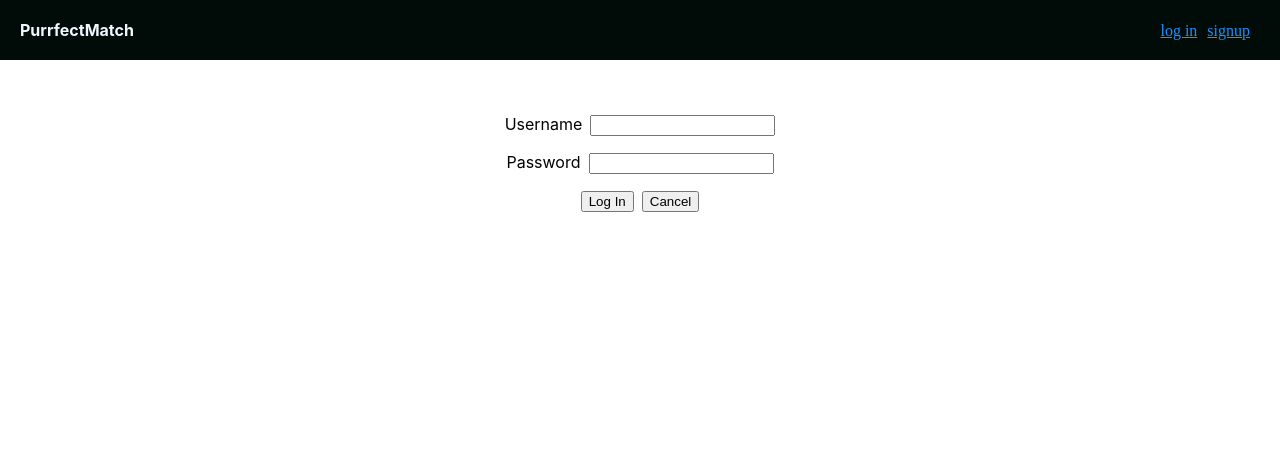
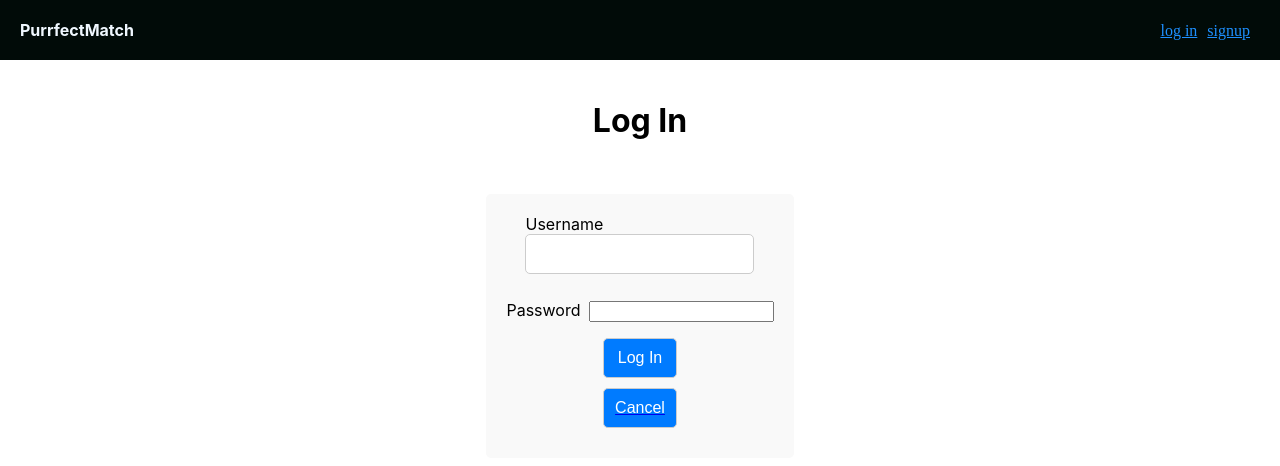
Before and after one commit to makeyourwon/Purrfect-Match-front-end, a React (Create React App) app: page /login in a window 1280 px wide. Shown: the top 466 px of the page. Built offline with nearby package versions, Linux system fonts and the light colour scheme; no server answers.

Commit message:
fix profile access and navbar

```diff
--- a/src/components/NavBar/NavBar.css
+++ b/src/components/NavBar/NavBar.css
@@ -10,6 +10,7 @@ nav {
   color: aliceblue;
   width:100%;
   background-color: rgb(1, 11, 8);
+  z-index: 1000;
 }
 .nav-links{
   display: flex;
@@ -27,3 +28,6 @@ nav {
   color: dodgerblue;
   font-family: 'Cormorant Garamond', serif;
 }
+body {
+  padding-top: 80px; /* Adjust this value according to your navigation bar height */
+}
--- /dev/null
+++ b/src/pages/Profiles/Profile.css
@@ -0,0 +1,34 @@
+/* Basic CSS styling for form elements */
+form {
+  max-width: 400px;
+  margin: 0 auto;
+  padding: 20px;
+  background-color: #f9f9f9;
+  border-radius: 5px;
+}
+
+input[type="text"],
+input[type="email"],
+input[type="number"],
+input[type="tel"],
+button {
+  display: block;
+  width: 100%;
+  padding: 10px;
+  margin-bottom: 10px;
+  font-size: 16px;
+  border: 1px solid #ccc;
+  border-radius: 5px;
+  box-sizing: border-box; /* Makes sure padding and border are included in the element's total width and height */
+}
+
+button {
+  background-color: #007bff;
+  color: #fff;
+  cursor: pointer;
+  transition: background-color 0.3s ease;
+}
+
+button:hover {
+  background-color: #0056b3;
+}
--- a/src/pages/Profiles/Profiles.jsx
+++ b/src/pages/Profiles/Profiles.jsx
@@ -1,11 +1,8 @@
 import { useState, useEffect } from 'react';
 import * as profileService from '../../services/profileService';
-
+import './Profile.css'
 const Profile = ({ handleLogout }) => {
   const [profile, setProfile] = useState({
-    username: '',
-    email: '',
-    password: '',
     name: '',
     age: '',
     location: '',
@@ -19,7 +16,7 @@ const Profile = ({ handleLogout }) => {
     };
     fetchProfile();
   }, []);
-
+console.log(profile)
   if (!profile) return <div>Loading profile...</div>;
 
   const handleChange = (event, parameter) => {
@@ -33,25 +30,16 @@ const Profile = ({ handleLogout }) => {
   };
 
   return (
+    <>
+    <div>
+      <h1> My Profile </h1>
+    </div>
+    <div className='profile-info'>
+      <h1>{profile.name}</h1>
+      <h2>Age:{profile.age}</h2>
+    </div>
+    <div className='update-form'>
     <form onSubmit={handleSubmit}>
-      <input
-        type="text"
-        value={profile.username}
-        onChange={(event) => handleChange(event, 'username')}
-        placeholder="Username"
-      />
-      <input
-        type="email"
-        value={profile.email}
-        onChange={(event) => handleChange(event, 'email')}
-        placeholder="Email Address"
-      />
-      <input
-        type="password"
-        value={profile.password}
-        onChange={(event) => handleChange(event, 'password')}
-        placeholder="Password"
-      />
       <input
         type="text"
         value={profile.name}
@@ -78,6 +66,8 @@ const Profile = ({ handleLogout }) => {
       />
       <button type="submit" onClick={handleSubmit}>Update Profile</button>
     </form>
+    </div>
+    </>
   );
 };
 
--- a/src/services/profileService.js
+++ b/src/services/profileService.js
@@ -26,7 +26,7 @@ async function getProfile() {
 async function updateProfile(profileData) {
   try {
     const token = localStorage.getItem('token');
-    const res = await fetch(`${BASE_URL}update/`, {
+    const res = await fetch(`${BASE_URL}`, {
       method: 'PUT',
       headers: {
         'Authorization': `Bearer ${token}`,
```
